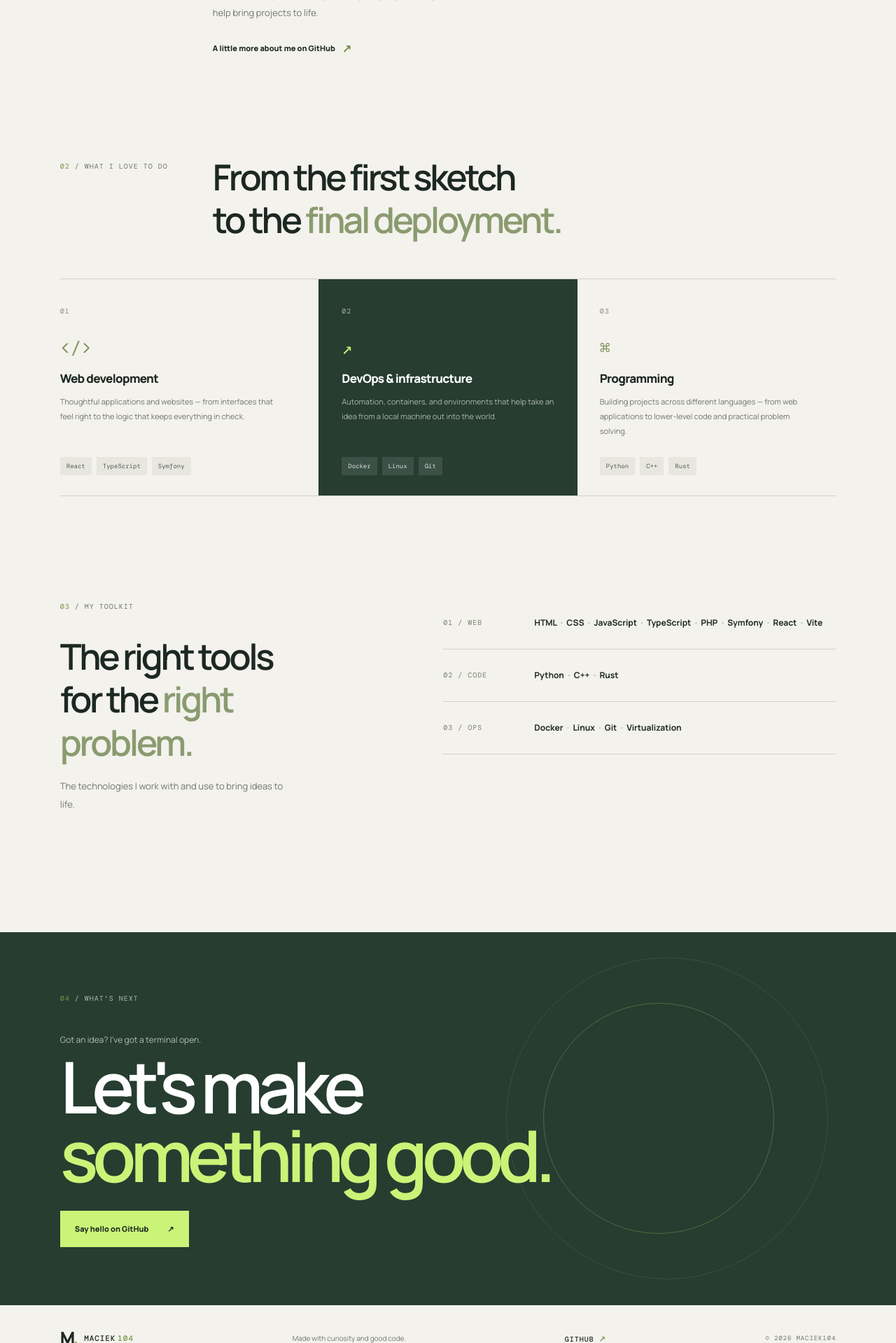
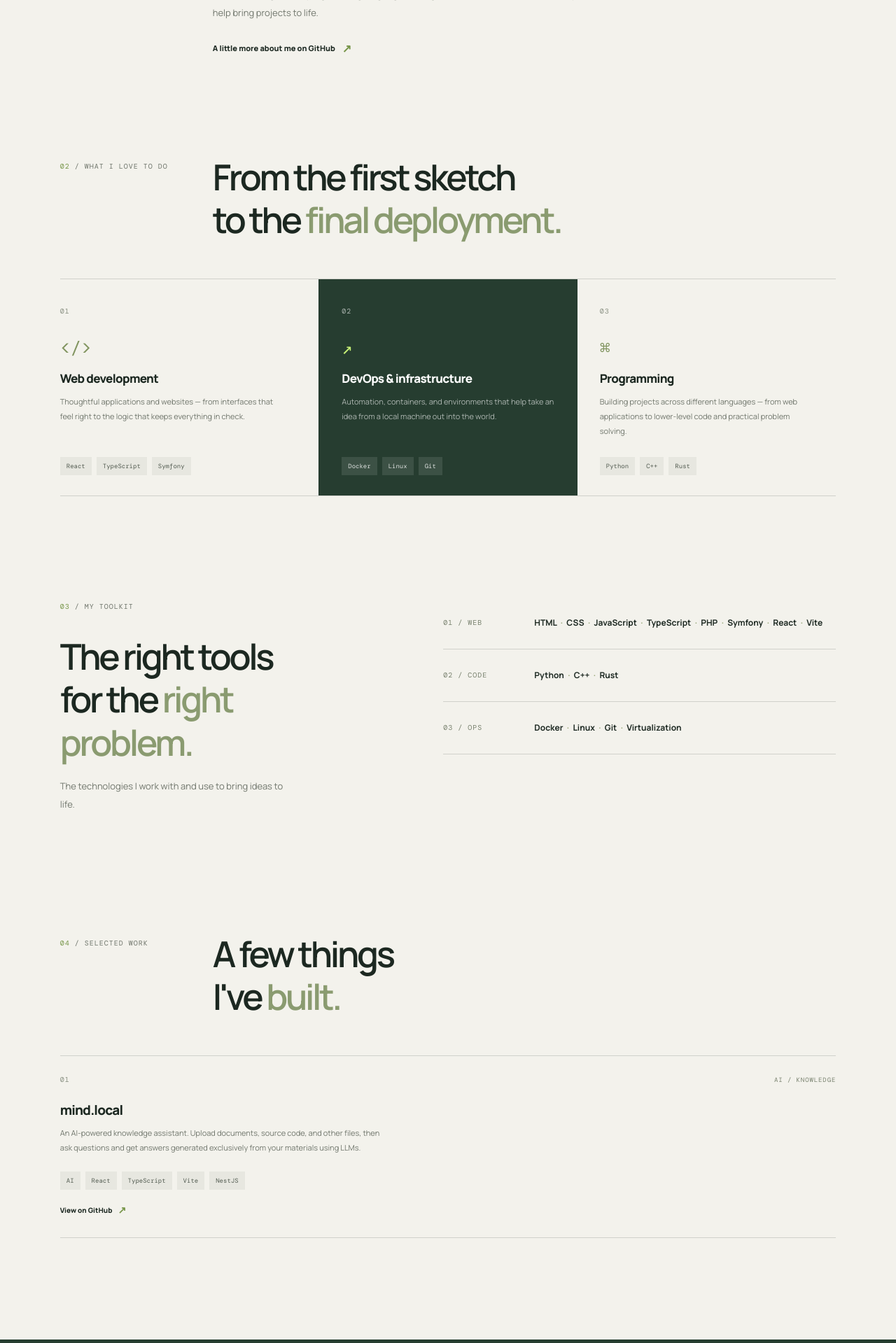
Before and after one commit to Maciek104/Maciek104.github.io, a PHP site: page / in a window 1280 px wide. Shown: the part 1132-3051 px from the top of the page at 70% size. Run offline with PHP 8.4, Linux system fonts and the light colour scheme.

Commit message:
Projects section added.

```diff
--- a/index.html
+++ b/index.html
@@ -27,6 +27,7 @@
                 <a href="#about">About</a>
                 <a href="#expertise">What I do</a>
                 <a href="#stack">Toolkit</a>
+                <a href="#projects">Projects</a>
             </div>
             <a class="nav-contact" href="#contact">Let's talk <span aria-hidden="true">↗</span></a>
         </nav>
@@ -39,7 +40,7 @@
                 <div class="hero-bottom">
                     <p>I'm Maciek — a developer who enjoys turning ideas into useful software, from web applications to projects built with different programming languages.</p>
                     <div class="hero-actions">
-                        <a class="button button-lime" href="#expertise">Explore what I build <span aria-hidden="true">↓</span></a>
+                        <a class="button button-lime" href="#about">Explore my world <span aria-hidden="true">↓</span></a>
                         <a class="text-link light-link" href="https://github.com/Maciek104" target="_blank" rel="noreferrer">Find me on GitHub <span aria-hidden="true">↗</span></a>
                     </div>
                 </div>
@@ -101,9 +102,25 @@
                 </div>
             </section>
 
+            <section class="projects section-wrap" id="projects">
+                <div class="section-heading">
+                    <div class="section-label"><span>04</span> / SELECTED WORK</div>
+                    <h2>A few things<br>I've <span>built.</span></h2>
+                </div>
+                <div class="project-grid">
+                    <article class="project-card">
+                        <div class="project-meta"><span class="card-number">01</span><span class="project-type">AI / KNOWLEDGE</span></div>
+                        <h3>mind.local</h3>
+                        <p>An AI-powered knowledge assistant. Upload documents, source code, and other files, then ask questions and get answers generated exclusively from your materials using LLMs.</p>
+                        <div class="card-tags"><span>AI</span><span>React</span><span>TypeScript</span><span>Vite</span><span>NestJS</span></div>
+                        <a class="project-link" href="https://github.com/Maciek104/mind.local" target="_blank" rel="noreferrer">View on GitHub <span aria-hidden="true">↗</span></a>
+                    </article>
+                </div>
+            </section>
+
             <section class="contact" id="contact">
                 <div class="contact-inner">
-                    <div class="section-label"><span>04</span> / WHAT'S NEXT</div>
+                    <div class="section-label"><span>05</span> / WHAT'S NEXT</div>
                     <p class="contact-kicker">Got an idea? I've got a terminal open.</p>
                     <h2>Let's make<br><span>something good.</span></h2>
                     <a class="button button-lime" href="https://github.com/Maciek104" target="_blank" rel="noreferrer">Say hello on GitHub <span aria-hidden="true">↗</span></a>
--- a/styles.css
+++ b/styles.css
@@ -483,6 +483,75 @@ a:focus-visible {
     font-style: normal;
 }
 
+.projects {
+    padding-bottom: 145px;
+}
+
+.project-grid {
+    display: grid;
+    grid-template-columns: minmax(0, 1fr);
+    border-top: 1px solid var(--line);
+}
+
+.project-card {
+    padding: 27px 0 30px;
+    border-bottom: 1px solid var(--line);
+}
+
+.project-meta,
+.project-links {
+    display: flex;
+    align-items: center;
+    justify-content: space-between;
+    gap: 18px;
+}
+
+.project-type {
+    color: #78816e;
+    font-family: var(--mono);
+    font-size: 9px;
+    letter-spacing: 0.1em;
+}
+
+.project-card h3 {
+    margin: 24px 0 10px;
+    font-size: 19px;
+    font-weight: 800;
+    letter-spacing: -0.045em;
+}
+
+.project-card > p {
+    min-height: 48px;
+    max-width: 470px;
+    margin: 0;
+    color: var(--muted);
+    font-size: 11px;
+    line-height: 1.9;
+}
+
+.project-card .card-tags {
+    margin-top: 17px;
+}
+
+.project-link {
+    display: inline-flex;
+    align-items: center;
+    gap: 8px;
+    margin-top: 19px;
+    font-size: 10px;
+    font-weight: 800;
+}
+
+.project-links {
+    justify-content: flex-start;
+    gap: 24px;
+}
+
+.project-link span {
+    color: #769548;
+    font-size: 14px;
+}
+
 .contact {
     overflow: hidden;
     background: var(--green);
@@ -633,6 +702,10 @@ a:focus-visible {
     .toolkit {
         grid-template-columns: 1fr;
         gap: 24px;
+        padding-bottom: 100px;
+    }
+
+    .projects {
         padding-bottom: 100px;
     }
 
@@ -863,6 +936,22 @@ a:focus-visible {
         padding-bottom: 88px;
     }
 
+    .projects {
+        padding-bottom: 88px;
+    }
+
+    .project-card {
+        padding: 24px 0 26px;
+    }
+
+    .project-card h3 {
+        margin-top: 20px;
+    }
+
+    .project-card > p {
+        min-height: 0;
+    }
+
     .toolkit-row {
         grid-template-columns: 1fr;
         gap: 9px;
```
